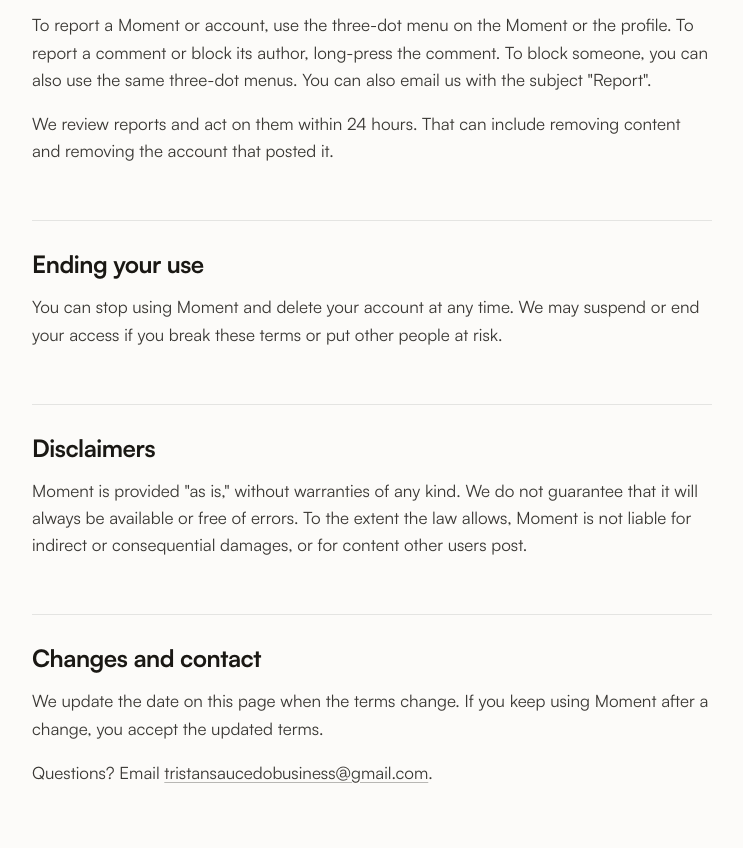
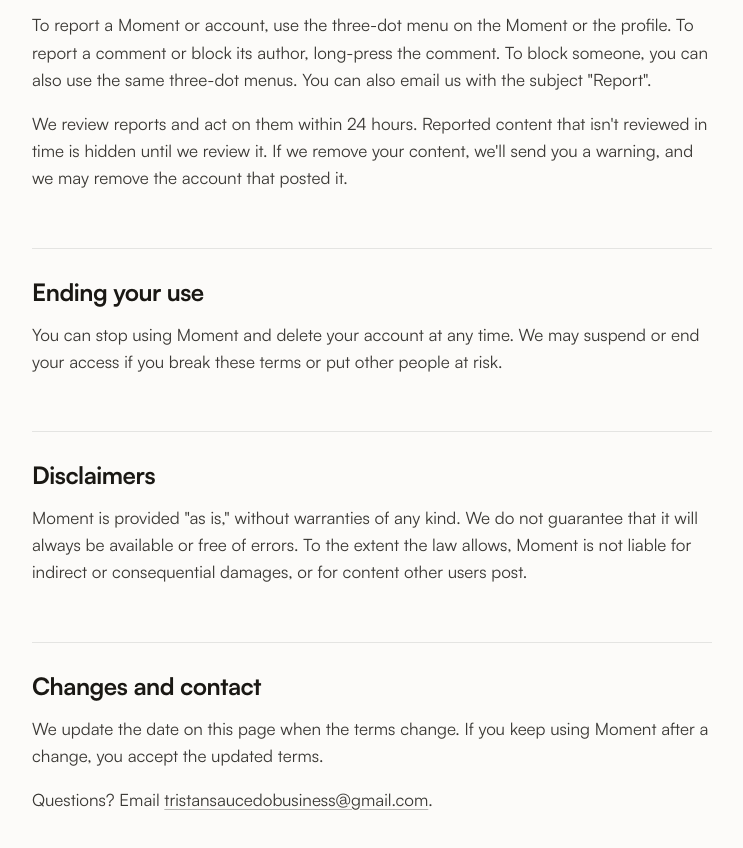
Before and after one commit to tsaucedogithub/moment-website.github.io, a plain HTML site: page terms.html in a window 1280 px wide. Shown: the part 1574-2422 px from the top of the page, without its empty margins (268-1011 px from the left). Drawn offline with Linux system fonts and the light colour scheme.

Commit message:
Reports: act on within 24 hours, auto-hide, warnings
Co-Authored-By: Claude Opus 5.5 <noreply@anthropic.com>

```diff
--- a/terms.html
+++ b/terms.html
@@ -69,7 +69,7 @@
 
       <h2 id="reporting-and-blocking">Reporting and blocking</h2>
       <p>To report a Moment or account, use the three-dot menu on the Moment or the profile. To report a comment or block its author, long-press the comment. To block someone, you can also use the same three-dot menus. You can also email us with the subject "Report".</p>
-      <p>We review reports and act on them within 24 hours. That can include removing content and removing the account that posted it.</p>
+      <p>We review reports and act on them within 24 hours. Reported content that isn't reviewed in time is hidden until we review it. If we remove your content, we'll send you a warning, and we may remove the account that posted it.</p>
 
       <h2 id="ending-your-use">Ending your use</h2>
       <p>You can stop using Moment and delete your account at any time. We may suspend or end your access if you break these terms or put other people at risk.</p>
```
Also changed, not shown: privacy.html (+1 -1 lines).
